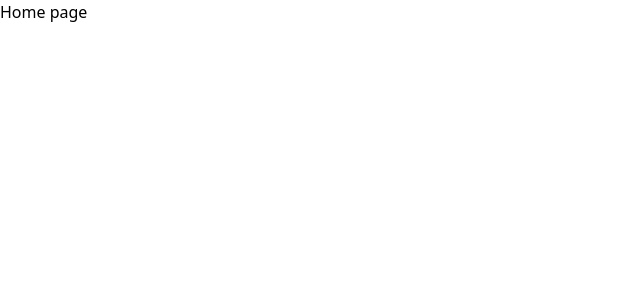
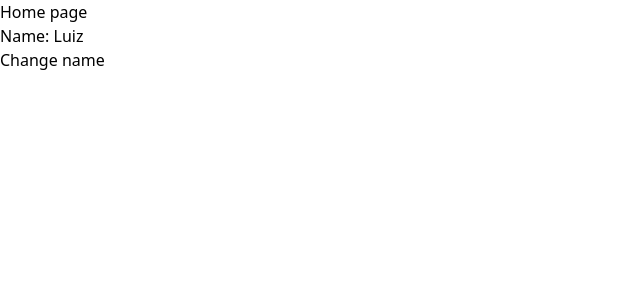
Before and after one commit to Luizboaventura1/TasteIt, a Next.js app: page / in a window 1280 px wide. Shown: the top 300 px of the page, without its empty margins (0-640 px from the left). Built offline with nearby package versions, Linux system fonts and the light colour scheme.

Commit message:
feat: configure Redux Toolkit

```diff
--- a/package.json
+++ b/package.json
@@ -16,6 +16,7 @@
     "next": "15.3.1",
     "react": "^19.0.0",
     "react-dom": "^19.0.0",
+    "react-redux": "^9.2.0",
     "vitest": "^3.1.2"
   },
   "devDependencies": {
--- a/src/pages/_app.jsx
+++ b/src/pages/_app.jsx
@@ -1,7 +1,13 @@
-import '../globals.css';
+import "../globals.css";
+import store from "@/store";
+import { Provider } from "react-redux";
 
 function App({ Component, pageProps }) {
-  return <Component {...pageProps} />;
+  return (
+    <Provider store={store}>
+      <Component {...pageProps} />
+    </Provider>
+  );
 }
 
 export default App;
--- a/src/pages/index.tsx
+++ b/src/pages/index.tsx
@@ -1,7 +1,24 @@
+import type { RootState } from "@/store";
+import { setUsername } from "@/store/userReducer";
+import { useDispatch, useSelector } from "react-redux";
+
 export default function Home() {
+  const dispatch = useDispatch();
+
+  const changeName = () => {
+    dispatch(setUsername("Luiz Henrique"));
+  };
+
   return (
     <div>
       <h1>Home page</h1>
+      <p>
+        Name:{" "}
+        {useSelector((state: RootState) =>
+          state?.user?.name ? state.user.name : "Undefined name"
+        )}
+      </p>
+      <button onClick={changeName}>Change name</button>
     </div>
   );
 }
--- /dev/null
+++ b/src/store/index.ts
@@ -0,0 +1,13 @@
+import { configureStore } from "@reduxjs/toolkit";
+import userReducer from "@/store/userReducer";
+
+const store = configureStore({
+  reducer: {
+    user: userReducer,
+  },
+});
+
+export type RootState = ReturnType<typeof store.getState>;
+export type AppDispatch = typeof store.dispatch;
+
+export default store;
--- /dev/null
+++ b/src/store/userReducer.ts
@@ -0,0 +1,16 @@
+import { createSlice } from "@reduxjs/toolkit";
+
+const initialState = {name: "Luiz"};
+
+const userSlice = createSlice({
+  name: "user",
+  initialState,
+  reducers: {
+    setUsername: (state, action) => {
+      state.name = action.payload
+    },
+  },
+});
+
+export const { setUsername } = userSlice.actions;
+export default userSlice.reducer;
```
Also changed, not shown: 1 other file (tests, documents, lock files or other folders).
